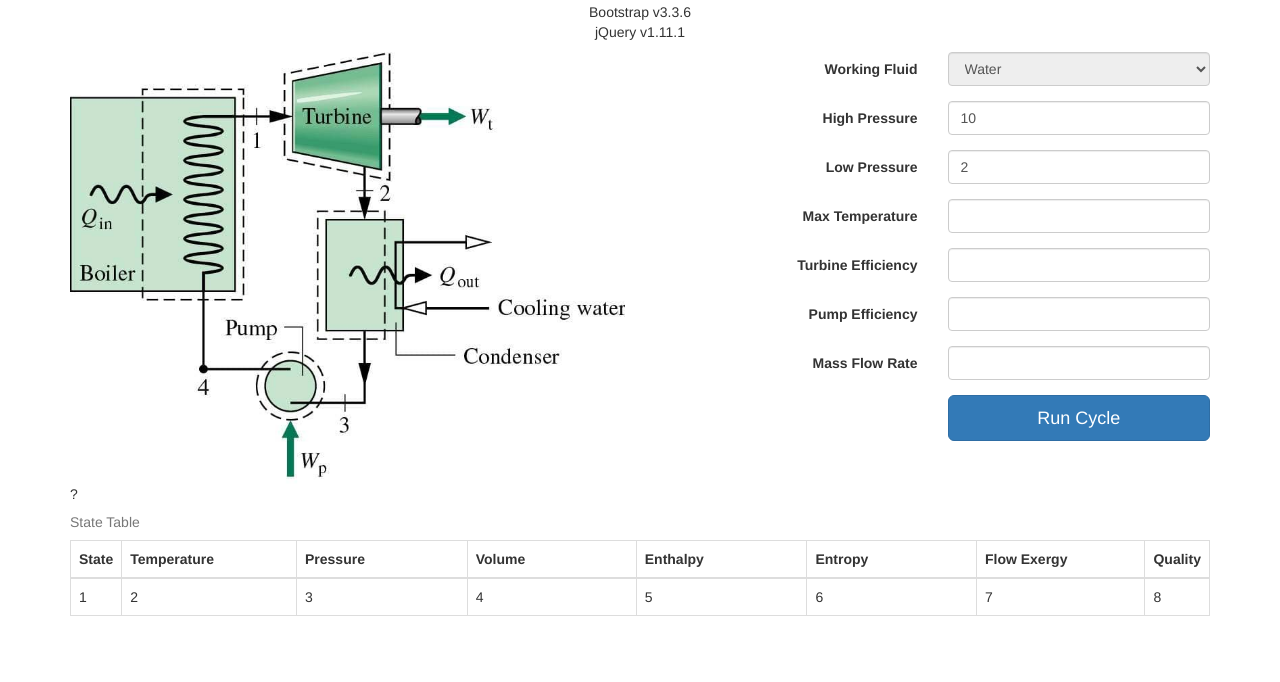
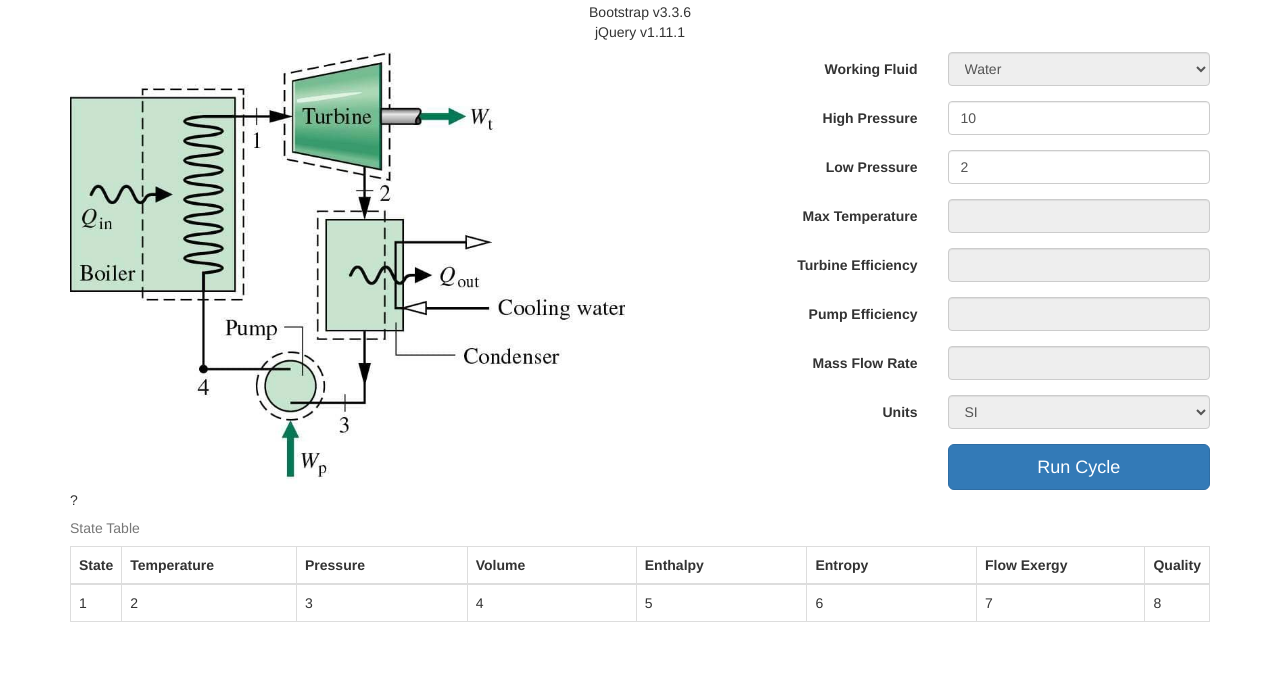
Before and after one commit to samtx/whatsmyrankine, a Flask app: page / in a window 1280 px wide. Shown: the part 187-869 px from the top of the page. Before the commit the page ends 803 px from the top, so only its background shows below. Run offline with Flask 2, Linux system fonts and the light colour scheme; some libraries are stand-ins or nearby versions.

Commit message:
add units field and parsefloat

```diff
--- a/app/templates/index.html
+++ b/app/templates/index.html
@@ -28,11 +28,10 @@
             <div class="col-md-6">
                 <form id="cycle-params" class="form-horizontal">
                   <!-- Working Fluid -->
-                  <fieldset disabled>
                       <div class="form-group">
                         <label for="workingFluid" class="col-sm-6 control-label">Working Fluid</label>
                         <div class="col-sm-6">
-                             <select class="c-select form-control" id="workingFluid">
+                             <select disabled class="c-select form-control" id="workingFluid">
                               <option selected value="Water">Water</option>
                               <option value="Ammonia">Ammonia</option>
                               <option value="Propane">Propane</option>
@@ -58,29 +57,40 @@
                   <div class="form-group">
                     <label for="maxTemperature" class="col-sm-6 control-label">Max Temperature</label>
                     <div class="col-sm-6">
-                      <input type="number" step="any" class="form-control" id="maxTemperature">
+                      <input disabled type="number" step="any" class="form-control" id="maxTemperature">
                     </div>
                   </div>
                   <!-- Turbine Efficiency -->
                   <div class="form-group">
                     <label for="turbineEfficiency" class="col-sm-6 control-label">Turbine Efficiency</label>
                     <div class="col-sm-6">
-                      <input type="number" step="any" min="0" max="100" class="form-control" id="turbineEfficiency">
+                      <input disabled type="number" step="any" min="0" max="100" class="form-control" id="turbineEfficiency">
                     </div>
                   </div>
                   <!-- Pump Efficiency -->
                   <div class="form-group">
                     <label for="pumpEfficiency" class="col-sm-6 control-label">Pump Efficiency</label>
                     <div class="col-sm-6">
-                      <input type="number" step="any" min="0" max="100" class="form-control" id="pumpEfficiency">
+                      <input disabled type="number" step="any" min="0" max="100" class="form-control" id="pumpEfficiency">
                     </div>
                   </div>
                   <!-- Mass Flow Rate -->
                   <div class="form-group">
                     <label for="massFlowRate" class="col-sm-6 control-label">Mass Flow Rate</label>
                     <div class="col-sm-6">
-                      <input type="number" step="any" min="0" class="form-control" id="massFlowRate">
+                      <input disabled type="number" step="any" min="0" class="form-control" id="massFlowRate">
                     </div>
+                  </div>
+                  <!-- Units -->
+                 <!--<fieldset disabled>-->
+                 <div class="form-group">
+                        <label for="units" class="col-sm-6 control-label">Units</label>
+                        <div class="col-sm-6">
+                             <select disabled class="c-select form-control" id="units">
+                              <option selected value="si">SI</option>
+                              <option value="english">English</option>
+                            </select>
+                        </div>
                   </div>
                   <!-- Run cycle button -->
                   <div class="row">
@@ -164,7 +174,7 @@
                         for (var j=0, k=data_vars.length; j<k; j++) {
                             property = data_vars[j];
                             console.log(property);
-                            row += '<td>' +  state[property] + '</td>';
+                            row += '<td>' +  parseFloat(state[property]).toFixed(2) + '</td>';
                         }
                         console.log(row);
                         rows += row + '</tr>';
```
